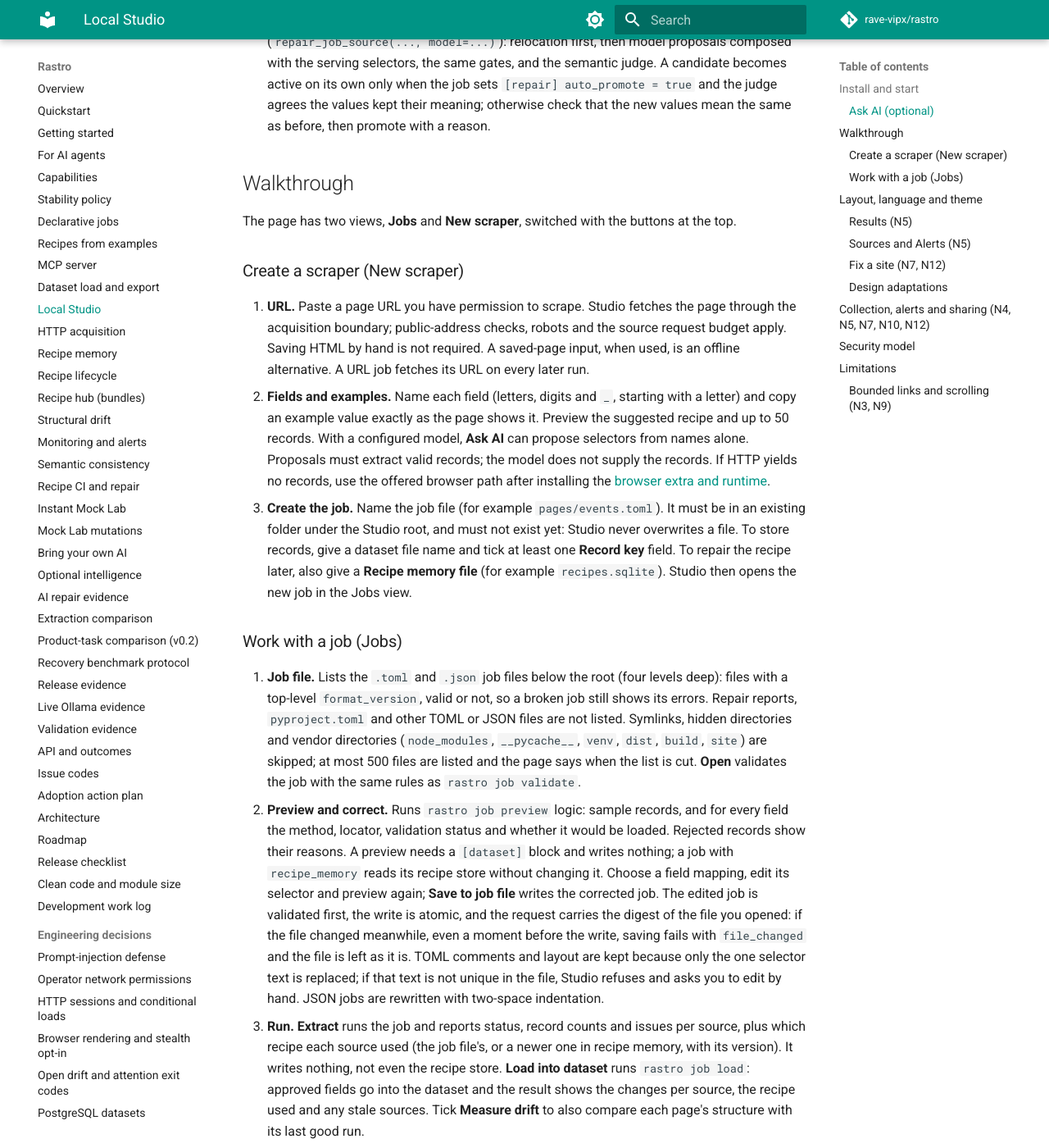
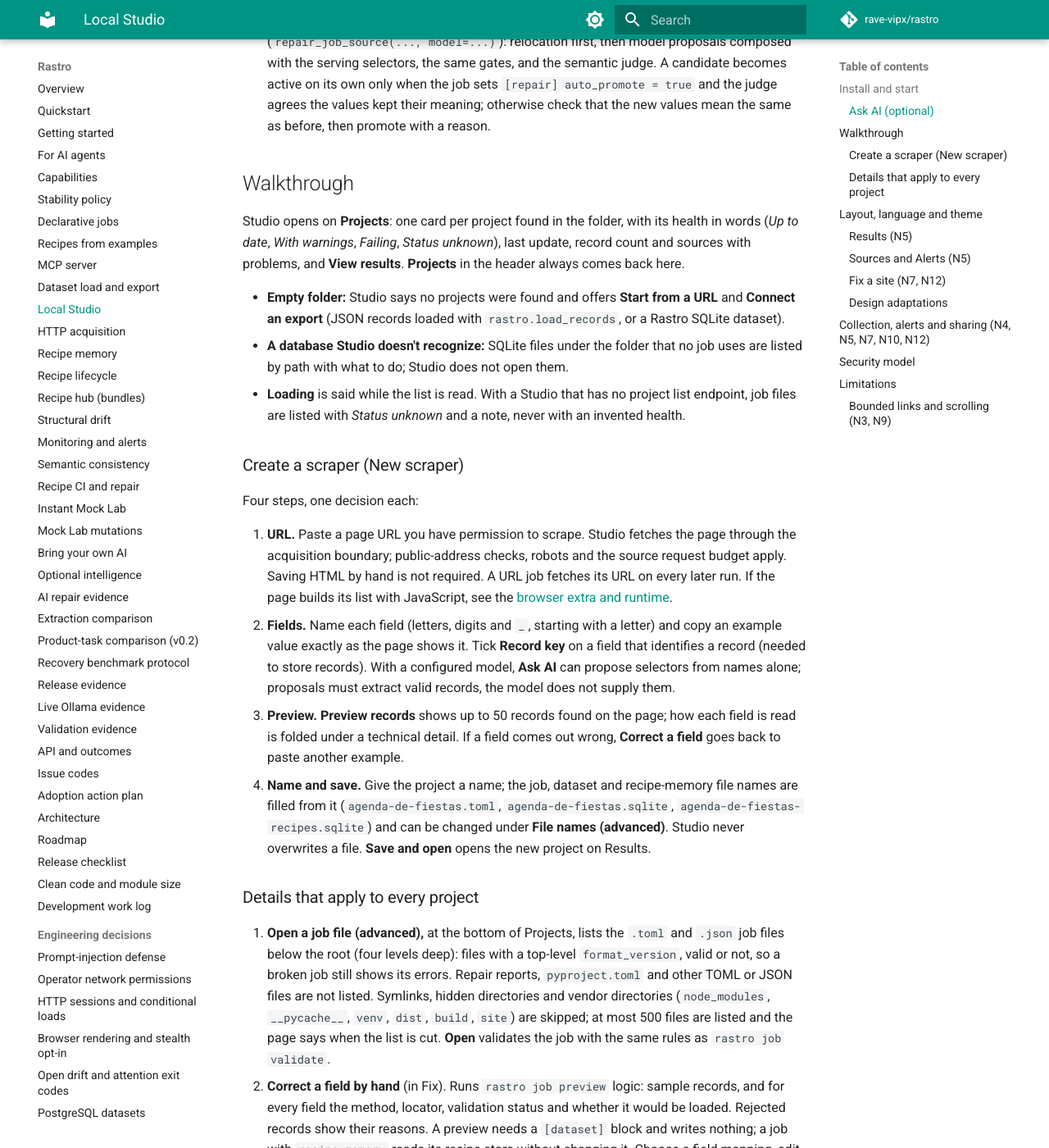
Before and after one commit to rave-vipx/rastro, an MkDocs documentation site: the page built from docs/studio.md, in a window 1280 px wide and 1400 px high, scrolled down 1217 px. Shown: the whole window at 82% size. Built offline with MkDocs 1.6.1 and Material for MkDocs 9.7.7, drawn with Linux system fonts in a browser that asks for light colours; comment, search, counter and statistics services are not loaded; some of the changed text lies outside the part shown.

Commit message:
feat(studio): stage 6 four-step wizard and Home with project cards (N1, N2, N5)
New scraper is URL, fields, preview, then name and save, with file names
derived from the project name and folded as advanced. Studio opens on
Projects: one card per project with health in words, last update, records
and sources with problems, plus explained empty folder, unrecognized
SQLite files and loading states. Without /api/projects, job files are
listed with an unknown status, never an invented one.

Co-Authored-By: Claude Opus 5.5 <noreply@anthropic.com>

```diff
--- a/docs/studio.md
+++ b/docs/studio.md
@@ -53,36 +53,47 @@ classes and short text, at most 6,000 characters), never the whole page, keys or
 
 ## Walkthrough
 
-The page has two views, **Jobs** and **New scraper**, switched with the buttons at the top.
+Studio opens on **Projects**: one card per project found in the folder, with its health in words
+(*Up to date*, *With warnings*, *Failing*, *Status unknown*), last update, record count and sources
+with problems, and **View results**. **Projects** in the header always comes back here.
+
+- **Empty folder:** Studio says no projects were found and offers **Start from a URL** and **Connect
+  an export** (JSON records loaded with `rastro.load_records`, or a Rastro SQLite dataset).
+- **A database Studio doesn't recognize:** SQLite files under the folder that no job uses are listed
+  by path with what to do; Studio does not open them.
+- **Loading** is said while the list is read. With a Studio that has no project list endpoint, job
+  files are listed with *Status unknown* and a note, never with an invented health.
 
 ### Create a scraper (New scraper)
 
+Four steps, one decision each:
+
 1. **URL.** Paste a page URL you have permission to scrape. Studio fetches the page
    through the acquisition boundary; public-address checks, robots and the source
-   request budget apply. Saving HTML by hand is not required. A saved-page input,
-   when used, is an offline alternative. A URL job fetches its URL on every later run.
-2. **Fields and examples.** Name each field (letters, digits and `_`, starting with
-   a letter) and copy an example value exactly as the page shows it. Preview the
-   suggested recipe and up to 50 records. With a configured model, **Ask AI** can
-   propose selectors from names alone. Proposals must extract valid records; the
-   model does not supply the records. If HTTP yields no records, use the offered
-   browser path after installing the [browser extra and runtime](acquisition.md#javascript-pages).
-3. **Create the job.** Name the job file (for example `pages/events.toml`). It must be in an
-   existing folder under the Studio root, and must not exist yet: Studio never overwrites a file.
-   To store records, give a dataset file name and tick at least one **Record key** field.
-   To repair the recipe later, also give a **Recipe memory file** (for example
-   `recipes.sqlite`).
-   Studio then opens the new job in the Jobs view.
+   request budget apply. Saving HTML by hand is not required. A URL job fetches its URL on
+   every later run. If the page builds its list with JavaScript, see the
+   [browser extra and runtime](acquisition.md#javascript-pages).
+2. **Fields.** Name each field (letters, digits and `_`, starting with a letter) and copy an
+   example value exactly as the page shows it. Tick **Record key** on a field that identifies a
+   record (needed to store records). With a configured model, **Ask AI** can propose selectors
+   from names alone; proposals must extract valid records, the model does not supply them.
+3. **Preview.** **Preview records** shows up to 50 records found on the page; how each field is
+   read is folded under a technical detail. If a field comes out wrong, **Correct a field** goes
+   back to paste another example.
+4. **Name and save.** Give the project a name; the job, dataset and recipe-memory file names are
+   filled from it (`agenda-de-fiestas.toml`, `agenda-de-fiestas.sqlite`,
+   `agenda-de-fiestas-recipes.sqlite`) and can be changed under **File names (advanced)**. Studio
+   never overwrites a file. **Save and open** opens the new project on Results.
 
-### Work with a job (Jobs)
+### Details that apply to every project
 
-1. **Job file.** Lists the `.toml` and `.json` job files below the root (four levels deep):
+1. **Open a job file (advanced),** at the bottom of Projects, lists the `.toml` and `.json` job files below the root (four levels deep):
    files with a top-level `format_version`, valid or not, so a broken job still shows its
    errors. Repair reports, `pyproject.toml` and other TOML or JSON files are not listed.
    Symlinks, hidden directories and vendor directories (`node_modules`, `__pycache__`, `venv`,
    `dist`, `build`, `site`) are skipped; at most 500 files are listed and the page says when
    the list is cut. **Open** validates the job with the same rules as `rastro job validate`.
-2. **Preview and correct.** Runs `rastro job preview` logic: sample records, and for every field
+2. **Correct a field by hand** (in Fix). Runs `rastro job preview` logic: sample records, and for every field
    the method, locator, validation status and whether it would be loaded. Rejected records show
    their reasons. A preview needs a `[dataset]` block and writes nothing; a job with
    `recipe_memory` reads its recipe store without changing it. Choose a field mapping, edit its
@@ -93,13 +104,13 @@ The page has two views, **Jobs** and **New scraper**, switched with the buttons
    layout are kept because only the one selector text is replaced; if that text is not unique
    in the file, Studio refuses and asks you to edit by hand. JSON jobs are rewritten with
    two-space indentation.
-3. **Run.** **Extract** runs the job and reports status, record counts and issues per source,
+3. **Run** (in Results). **Extract** runs the job and reports status, record counts and issues per source,
    plus which recipe each source used (the job file's, or a newer one in recipe memory, with
    its version). It writes nothing, not even the recipe store. **Load into dataset** runs
    `rastro job load`: approved fields go into the dataset and the result shows the changes per
    source, the recipe used and any stale sources. Tick **Measure drift** to also compare each
    page's structure with its last good run.
-4. **Health and repair.** **Check health** shows, per source, the serving recipe, whether the
+4. **Health and repair** (Sources → *Technical detail*, and Fix). **Check health** shows, per source, the serving recipe, whether the
    source is stale in the dataset, its last success, why it is stale, open drift and the
    stored recipe versions. Above the table, plain-language alerts name failed or stale
    sources, open drift, quarantined recipes and the alerts of the last run of this job in
@@ -120,8 +131,8 @@ The page has two views, **Jobs** and **New scraper**, switched with the buttons
    - **Write to job file** copies the serving recipe from recipe memory into the job file,
      as `rastro recipe apply` does, keeping the rest of the file. It carries the file digest
      like saving a selector.
-5. **Dataset.** Shows the stored records 25 at a time with **Previous page** and **Next page**,
-   when each was last seen, and a stale marker for records from stale sources. Values longer than
+5. **Dataset** (Results). Shows the stored records with a stale marker for records from stale
+   sources (see [Results](#results-n5)). Values longer than
    2,000 characters are shortened and the record is marked `truncated`, on the page and in
    downloads. **Download JSON** and **Download HTML** produce the same records as
    `rastro dataset export` (with that shortening), for datasets of up to 5,000 records (use the command line for
@@ -131,10 +142,11 @@ The page has two views, **Jobs** and **New scraper**, switched with the buttons
 
 ## Layout, language and theme
 
-Studio opens on **Results**. The header holds the project picker (a job file in the folder), the
-language and theme choices, and the views: **Results** (run and records), **Sources** (health),
-**Alerts**, **Fix** (preview and correct a selector), **Settings** (next page, link following,
-scroll, the two opt-in switches, connecting your app, the recipe registry) and **New scraper**.
+Studio opens on **Projects**. The header holds **Projects** with the open project's name, the
+language and theme choices, and, once a project is open, its views: **Results** (run and records),
+**Sources**, **Alerts**, **Fix** (repair, the automatic switch, correcting a field by hand),
+**Settings** (next page, link following, scroll, stealth, connecting your app, the recipe registry)
+and **New scraper**.
 
 - **Language:** English by default; Spanish (Rioplatense voseo) from the header. Static labels come
   from one dictionary (`static/i18n.js`); messages produced by actions are still English and move to
@@ -211,6 +223,11 @@ product differ, the interface adapts:
 | Design | Studio | Why |
 | --- | --- | --- |
 | Separate "Jobs" page with every card | Cards moved into Results, Sources, Fix and Settings; element ids unchanged | Stage 1 is layout only; behaviour stays the same |
+| "Buscar por palabra clave" start option (Main, Nuevo step 1) | Removed | No product need covers it and it would need a search provider |
+| Step 1 checks the page and offers a browser | Step 1 takes the URL; the page is read on **Preview records**, with a pointer to the browser docs | Studio has no fetch-only route, and the render mode is a job setting |
+| Block-style field builder with a "Código" toggle (Nuevo step 2) | A table of field name, example and record key | Same job fields, no new engine concept; the job file stays viewable outside Studio |
+| Project name saved as a title | The name becomes the file names (`agenda-de-fiestas.toml`); the card shows the dataset name or file stem | Jobs have no display-name field |
+| "Conectar una exportación" as an import flow | An explanation with the real `rastro.load_records` call and the SQLite option | Studio has no import route; the adapter API is the supported path |
 | "Avisarme por notificación del sistema" in Alerts | Not offered; the Technical detail keeps the `--on-failure` command for the README hook | Studio has no notification permission and adds no background process |
 | "Agregar sitio" / "Quitar del proyecto" in Sources | Not offered | Sources are job data; Studio edits only bounded settings of a job |
 | "Ver apartados" for quarantined records | **See details** opens Sources | Records are rejected, not stored apart; quarantine applies to fixes |
--- a/src/rastro/studio/static/dom.js
+++ b/src/rastro/studio/static/dom.js
@@ -98,7 +98,8 @@ export function switchView(name) {
   for (const tab of document.querySelectorAll(".tab")) {
     tab.setAttribute("aria-pressed", String(tab.dataset.view === name));
   }
-  $("project-nav").hidden = name === "home";
+  $("project-nav").hidden = name === "home" || !state.file;
+  $("crumb-project").hidden = name === "home";
 }
 
 // Ask another view to act, without importing it: e.g. "fix" with {source: 2}.
```
Also changed, not shown: CHANGELOG.md (+1 -0 lines), src/rastro/studio/static/ai.js (+13 -16 lines), src/rastro/studio/static/home.js (added, +114 -0 lines), src/rastro/studio/static/i18n.js (+170 -16 lines), src/rastro/studio/static/index.html (+82 -20 lines), src/rastro/studio/static/studio.css (+28 -0 lines), src/rastro/studio/static/studio.js (+15 -3 lines), src/rastro/studio/static/wizard.js (+89 -49 lines), 2 other files.
